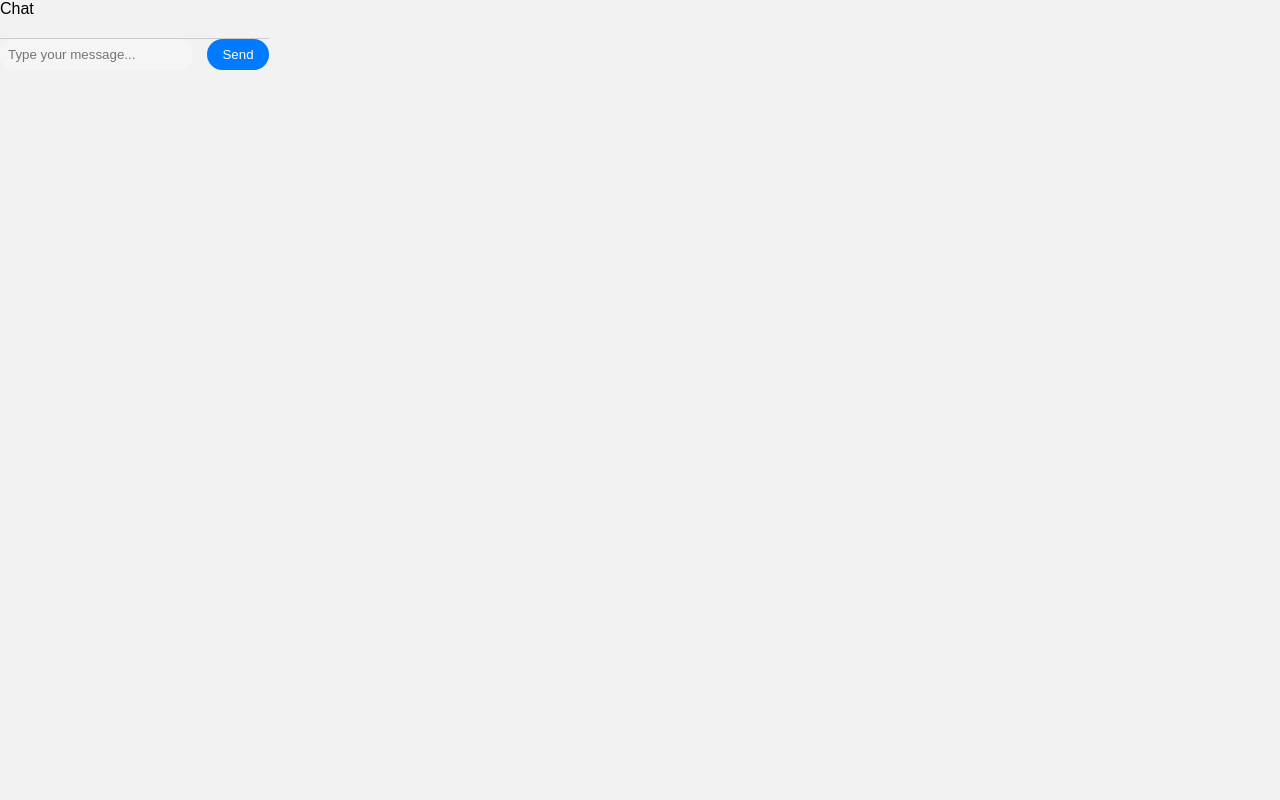
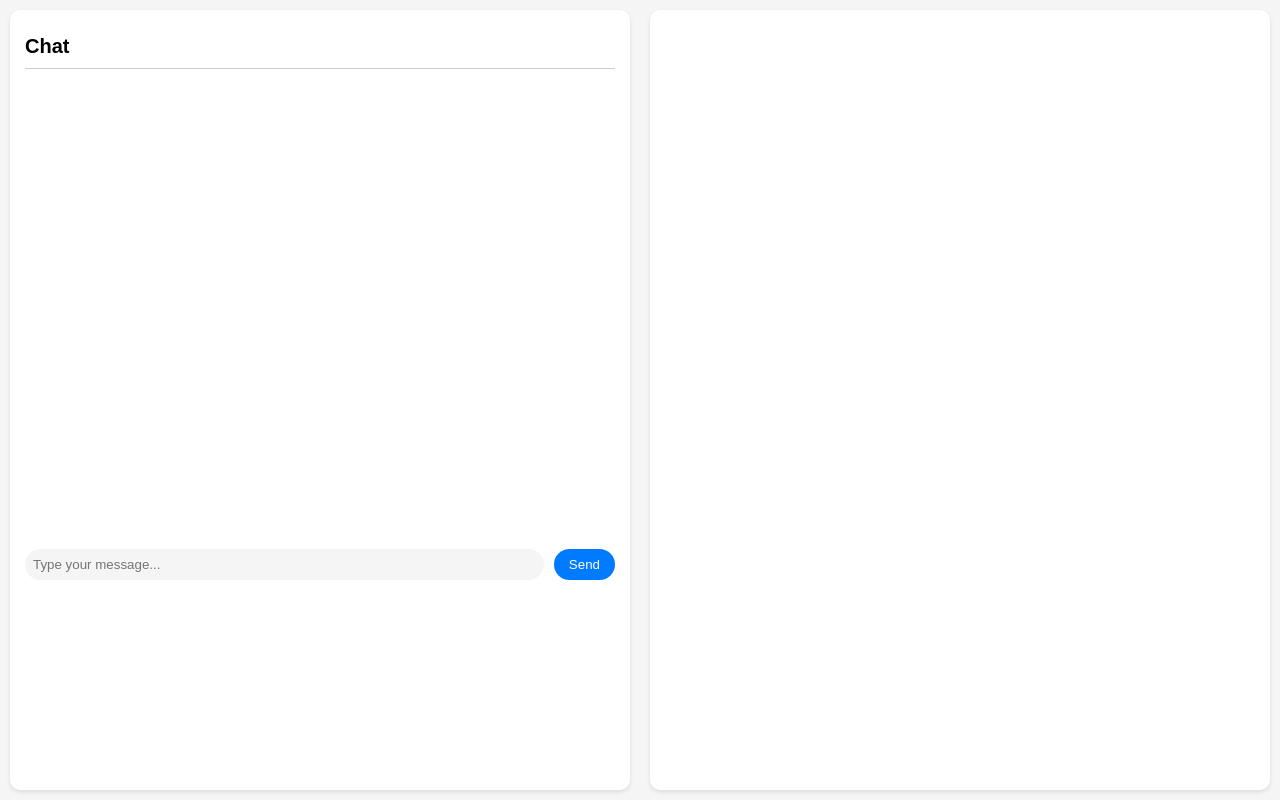
Before and after one commit to Useraatbrad/nvshsgroup, a plain HTML site: page index.html in a window 1280 px wide. Drawn offline with Linux system fonts and the light colour scheme; some packages are replaced by stand-ins of ours; no server answers.

Commit message:
Update styles.css

```diff
--- a/styles.css
+++ b/styles.css
@@ -1,34 +1,45 @@
 body {
   font-family: Arial, sans-serif;
+  margin: 0;
+  padding: 0;
+  background-color: #f5f5f5;
+}
+
+.container {
   display: flex;
   justify-content: space-between;
   align-items: stretch;
   height: 100vh;
-  margin: 0;
-  background-color: #f2f2f2;
 }
 
-#chat-container, #map-container {
-  width: 45%;
-  margin: 10px;
-  padding: 10px;
+.chat-container, .map-container {
+  flex: 1;
+  padding: 15px;
   background-color: #fff;
-  border-radius: 5px;
+  border-radius: 10px;
   box-shadow: 0 2px 4px rgba(0, 0, 0, 0.1);
   overflow: hidden;
+  margin: 10px;
 }
 
-#message-container {
-  height: 70%;
-  overflow-y: scroll;
-  padding: 10px;
+.chat-header {
+  font-size: 20px;
+  font-weight: bold;
+  padding: 10px 0;
   border-bottom: 1px solid #ccc;
 }
 
-#input-container {
+.message-container {
+  height: 60%;
+  overflow-y: scroll;
+  padding: 10px;
+  margin-bottom: 10px;
+}
+
+.input-container {
   display: flex;
   align-items: center;
-  padding: 10px;
+  margin-top: 10px;
 }
 
 #message-input {
@@ -49,22 +60,8 @@ body {
   cursor: pointer;
 }
 
-.my-message {
-  background-color: #007bff;
-  color: white;
-  align-self: flex-end;
-}
-
-.message {
-  padding: 10px;
-  margin: 5px 0;
-  border-radius: 5px;
-  background-color: #f2f2f2;
-  box-shadow: 0 1px 3px rgba(0, 0, 0, 0.1);
-}
-
-
-#map {
+.map {
   width: 100%;
   height: 100%;
+  border-radius: 10px;
 }
```
